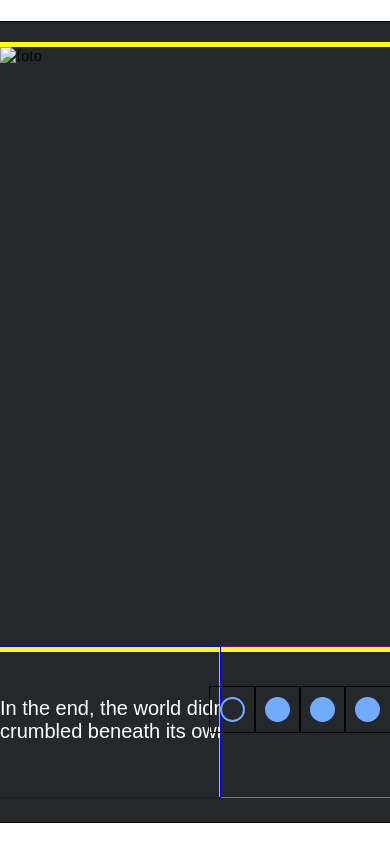
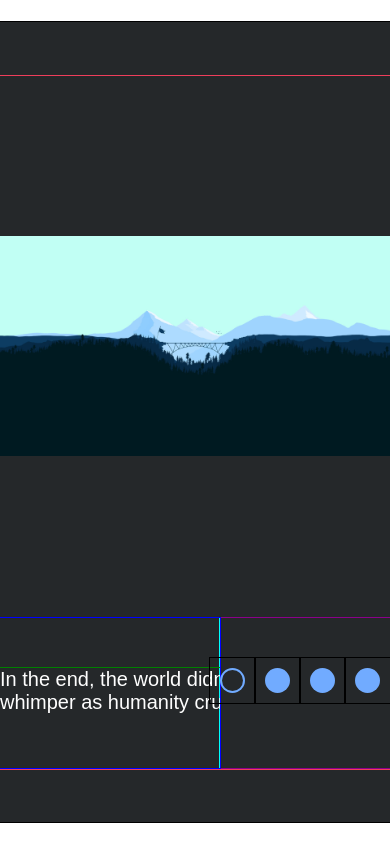
Before and after one commit to Michael5366/cssMemeSlider, a plain HTML site: page cssMemeSlider/index.html in a window 390 px wide. Drawn offline with Linux system fonts and the light colour scheme.

Commit message:
feat: add media 1060px (Fri, Sep 13, 2024 04:11:20 AM)

```diff
--- a/cssMemeSlider/style.css
+++ b/cssMemeSlider/style.css
@@ -3,6 +3,7 @@ body {
   height: 100%;
   margin: 0;
   padding: 0;
+  box-sizing: border-box;
 }
 
 body {
@@ -17,31 +18,56 @@ input {
   visibility: hidden;
 }
 
+:root {
+  --width_3200: 3200px;
+  --width_1280: 1280px;
+  --width_1200: 1200px;
+  --width_800: 800px;
+  --width_400: 400px;
+
+  --height_600: 600px;
+  --height_800: 800px;
+  --height_750: 750px;
+}
+
+/* .white {
+  outline: 1px solid orange;
+  display: flex;
+  justify-content: center;
+  align-items: center;
+  width: 100%;
+  max-width: 1300px;
+  background: orange;
+} */
+
 .container {
   outline: 1px solid black;
   display: flex;
   justify-content: center;
   align-items: center;
   width: 100%;
-  max-width: 1280px;
+  max-width: var(--width_1280);
   height: 800px;
   background: #25282A;
+  transition: all 0.3s;
 }
 
 .slider-container {
   outline: 1px solid rgb(238, 62, 91);
   width: 100%;
-  max-width: 1200px;
-  height: 750px;
+  max-width: var(--width_1200);
+  height: var(--height_750);
+  transition: all 0.3s;
 }
 
 .slider {
-  outline: 5px solid yellow;
+  /* outline: 1px solid yellow; */
   position: relative;
   width: 100%;
-  max-width: 1200px;
-  height: 600px;
+  max-width: var(--width_1200);
+  height: var(--height_600);
   overflow: hidden;
+  transition: all 0.3s;
 }
 
 .slider-box {
@@ -49,7 +75,7 @@ input {
   position: absolute;
   display: flex;
   width: calc(100% * 4);
-  height: 600px;
+  height: var(--height_800);
   transition: all 0.5s ease-in-out;
   transform: translateX(0px);
 }
@@ -57,22 +83,24 @@ input {
 .slide__img {
   width: calc(100% / 4);
   height: auto;
-  object-fit: cover;
+  object-fit: contain;
+  transform: translateY(-100px);
 }
 
 .slider-control {
   outline: 1px solid darkmagenta;
   display: flex;
   width: 100%;
-  max-width: 1200px;
+  max-width: var(--width_1200);
   height: 150px;
+  transition: all 0.3s;
 }
 
 .slider-text {
   outline: 1px solid blue;
   position: relative;
   display: flex;
-  width: 800px;
+  width: var(--width_800);
   height: 150px;
   overflow: hidden;
 }
@@ -81,13 +109,14 @@ input {
   outline: 1px solid hotpink;
   position: absolute;
   display: flex;
-  width: 3200px;
+  width: var(--width_3200);
   height: 150px;
   transition: all 0.5s ease-in-out;
 }
 
 .slider__text {
-  width: 800px;
+  outline: 1px solid green;
+  width: var(--width_800);
   font-family: Arial, Helvetica, sans-serif;
   font-weight: normal;
   font-size: 20px;
@@ -100,8 +129,9 @@ input {
   display: flex;
   justify-content: flex-end;
   column-gap: 20px;
-  width: 400px;
+  width: var(--width_400);
   height: 150px;
+  transition: all 0.3s;
 }
 /*
 
@@ -203,13 +233,127 @@ hover - #FEFEFE
 }
 
 #radio-2:checked ~ .slider-control .slider-text .slider-text__slide {
-  transform: translateX(-800px);
+  transform: translateX(calc(-1 * var(--width_800)));
 }
 
 #radio-3:checked ~ .slider-control .slider-text .slider-text__slide {
-  transform: translateX(-1600px);
+  transform: translateX(calc(-1 * var(--width_800) * 2));
 }
 
 #radio-4:checked ~ .slider-control .slider-text .slider-text__slide {
-  transform: translateX(-2400px);
+  transform: translateX(calc(-1 * var(--width_800) * 3));
 }
+
+/* MEDIA */
+
+@media (max-width: 1279px) {
+  :root {
+    --width_3200: 3080px;
+    --width_1280: 1250px;
+    --width_1200: 1170px;
+    --width_800: 770px;
+    /* --width_400: 400px;
+
+    --height_600: 600px;
+    --height_800: 800px;
+    --height_750: 750px; */
+  }
+}
+
+@media (max-width: 1250px) {
+  :root {
+    --width_3200: 3050px;
+    --width_1280: 1210px;
+    --width_1200: 1140px;
+    --width_800: 740px;
+    /* --width_400: 400px;
+
+    --height_600: 600px;
+    --height_800: 800px;
+    --height_750: 750px; */
+  }
+}
+
+@media (max-width: 1210px) {
+  :root {
+    --width_3200: 3020px;
+    --width_1280: 1180px;
+    --width_1200: 1110px;
+    --width_800: 710px;
+    /* --width_400: 400px;
+
+    --height_600: 600px;
+    --height_800: 800px;
+    --height_750: 750px; */
+  }
+}
+
+@media (max-width: 1180px) {
+  :root {
+    --width_3200: 2990px;
+    --width_1280: 1150px;
+    --width_1200: 1080px;
+    --width_800: 680px;
+    /* --width_400: 400px;
+
+    --height_600: 600px;
+    --height_800: 800px;
+    --height_750: 750px; */
+  }
+}
+
+@media (max-width: 1150px) {
+  :root {
+    --width_3200: 2960px;
+    --width_1280: 1120px;
+    --width_1200: 1050px;
+    --width_800: 650px;
+    /* --width_400: 400px; */
+
+    --height_600: 590px;
+    --height_800: 790px;
+    --height_750: 740px;
+  }
+}
+
+@media (max-width: 1120px) {
+  :root {
+    --width_3200: 2930px;
+    --width_1280: 1090px;
+    --width_1200: 1020px;
+    --width_800: 620px;
+    /* --width_400: 400px; */
+
+    --height_600: 575px;
+    --height_800: 774px;
+    --height_750: 726px;
+  }
+}
+
+@media (max-width: 1090px) {
+  :root {
+    --width_3200: 2900px;
+    --width_1280: 1060px;
+    --width_1200: 990px;
+    --width_800: 590px;
+    /* --width_400: 400px; */
+
+    --height_600: 558px;
+    --height_800: 757px;
+    --height_750: 709px;
+  }
+}
+
+@media (max-width: 1060px) {
+  :root {
+    --width_3200: 2870px;
+    --width_1280: 1030px;
+    --width_1200: 960px;
+    --width_800: 560px;
+    /* --width_400: 400px; */
+
+    --height_600: 542px;
+    --height_800: 741px;
+    --height_750: 693px;
+  }
+}
```
Also changed, not shown: cssMemeSlider/img/1.jpg (added), cssMemeSlider/img/2.jpg (added), cssMemeSlider/img/4.jpg (added), 1 other file.
